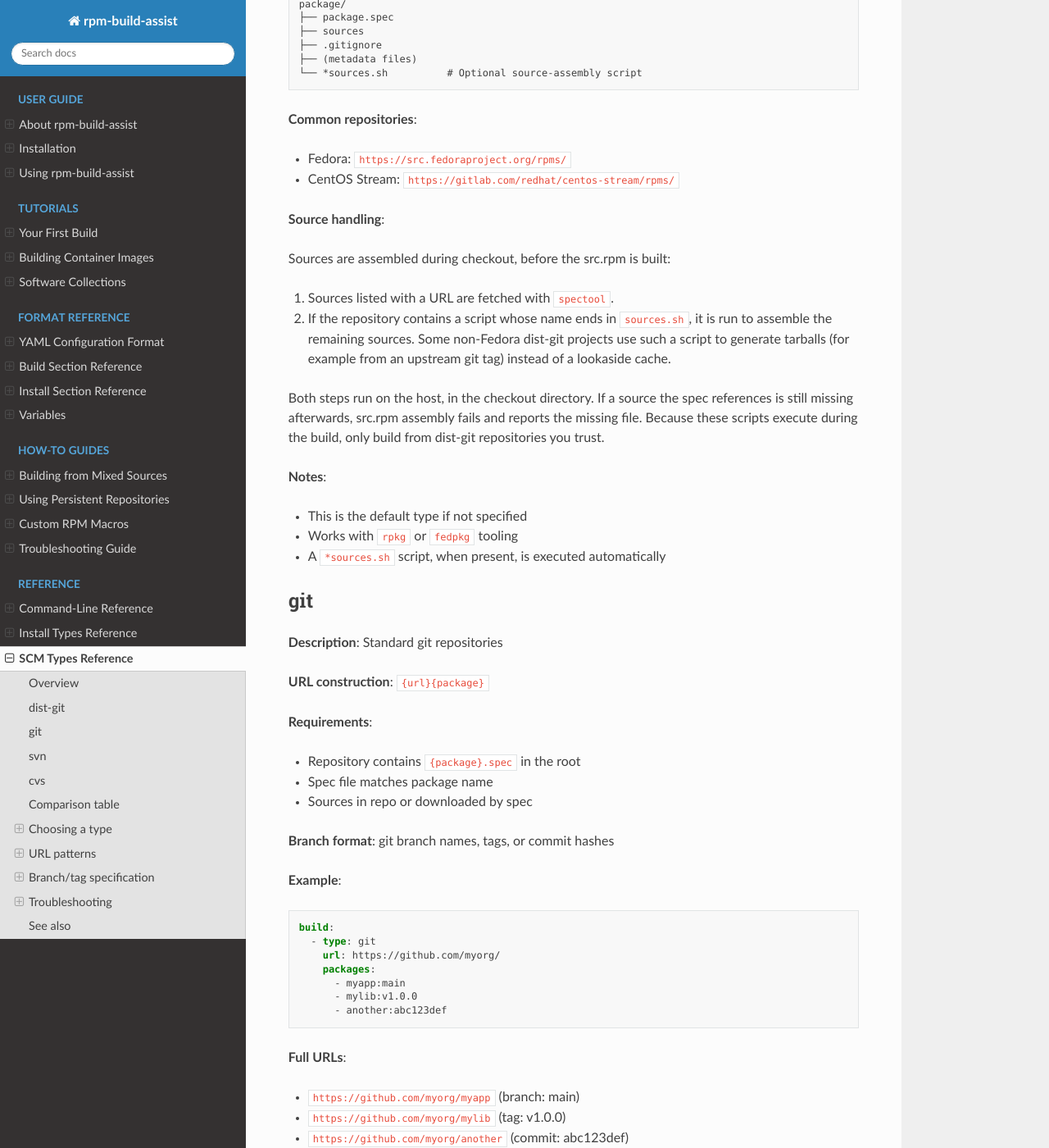
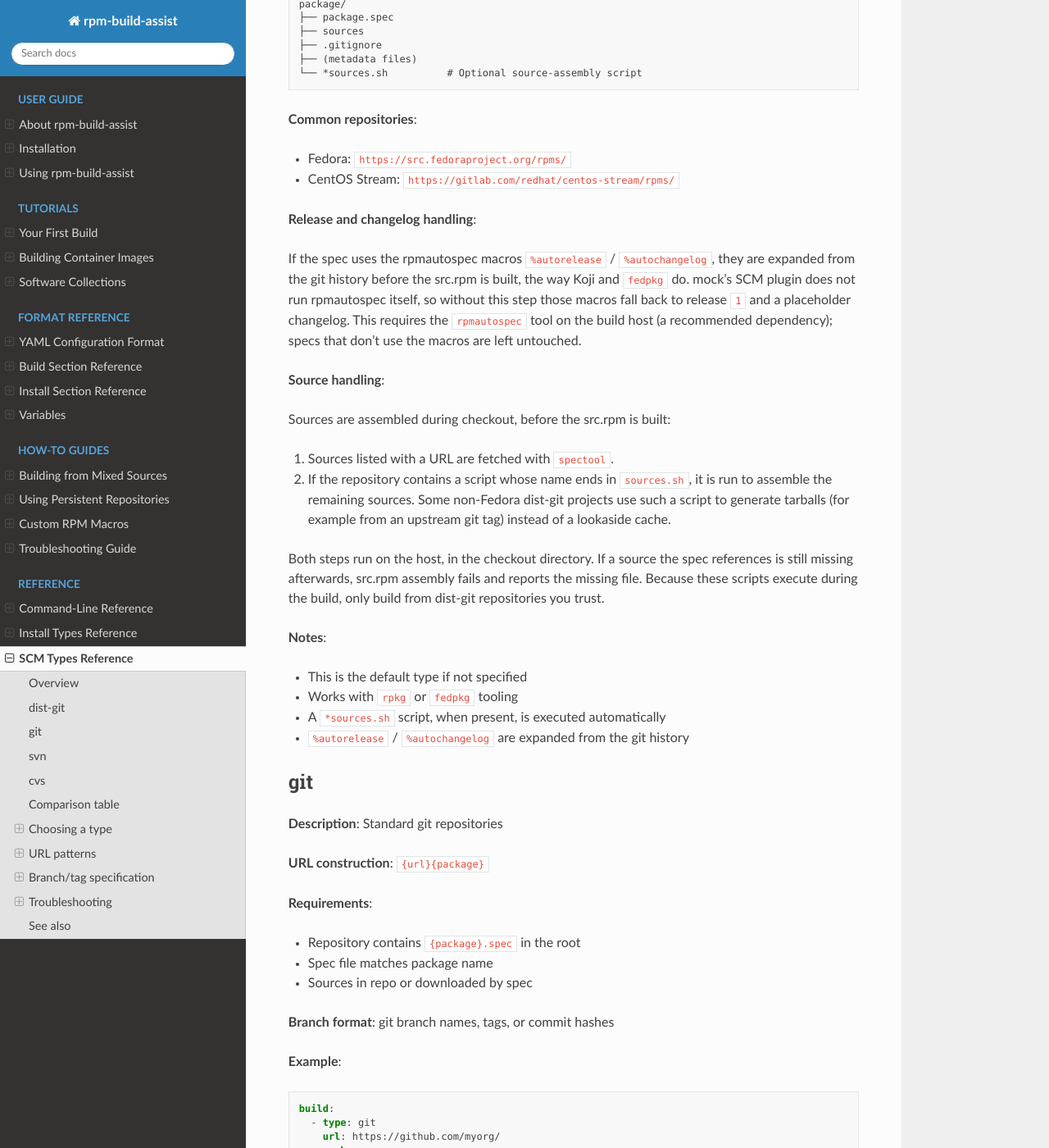
Before and after one commit to orb-rpm-build/rpm-build-assist, a Sphinx documentation site: the page built from doc/source/reference/scm_types.rst, in a window 1280 px wide and 1400 px high, scrolled down 1068 px. Shown: the whole window at 82% size. Built offline with Sphinx 7.4.7 and the Read the Docs theme 3.1.0, drawn with Linux system fonts in a browser that asks for light colours.

Commit message:
Expand rpmautospec macros for dist-git builds
mock's SCM plugin builds dist-git src.rpms but never runs rpmautospec,
so %autorelease fell back to release 1 and %autochangelog to a
placeholder entry -- Koji and fedpkg preprocess the spec, but we did not.

Expand %autorelease / %autochangelog from the git history in the
src-get helper, which mock already runs on the host in the checkout
directory (its postget step) where the .git history rpmautospec reads is
present. The processed spec is self-contained, so no buildroot changes
are needed. The step is skipped for specs that don't use the macros, and
warns rather than aborts when rpmautospec is absent or fails.

Add rpmautospec as a recommended dependency, cover the new behavior in
the src-get helper test, and document it under the dist-git SCM type.

Co-Authored-By: Claude Opus 4.8 <noreply@anthropic.com>

```diff
--- a/doc/source/reference/scm_types.rst
+++ b/doc/source/reference/scm_types.rst
@@ -56,6 +56,15 @@ dist-git
 * Fedora: ``https://src.fedoraproject.org/rpms/``
 * CentOS Stream: ``https://gitlab.com/redhat/centos-stream/rpms/``
 
+**Release and changelog handling**:
+
+If the spec uses the rpmautospec macros ``%autorelease`` / ``%autochangelog``,
+they are expanded from the git history before the src.rpm is built, the way
+Koji and ``fedpkg`` do. mock's SCM plugin does not run rpmautospec itself, so
+without this step those macros fall back to release ``1`` and a placeholder
+changelog. This requires the ``rpmautospec`` tool on the build host (a
+recommended dependency); specs that don't use the macros are left untouched.
+
 **Source handling**:
 
 Sources are assembled during checkout, before the src.rpm is built:
@@ -76,6 +85,7 @@ dist-git repositories you trust.
 * This is the default type if not specified
 * Works with ``rpkg`` or ``fedpkg`` tooling
 * A ``*sources.sh`` script, when present, is executed automatically
+* ``%autorelease`` / ``%autochangelog`` are expanded from the git history
 
 git
 ---
```
Also changed, not shown: 4 other files.
